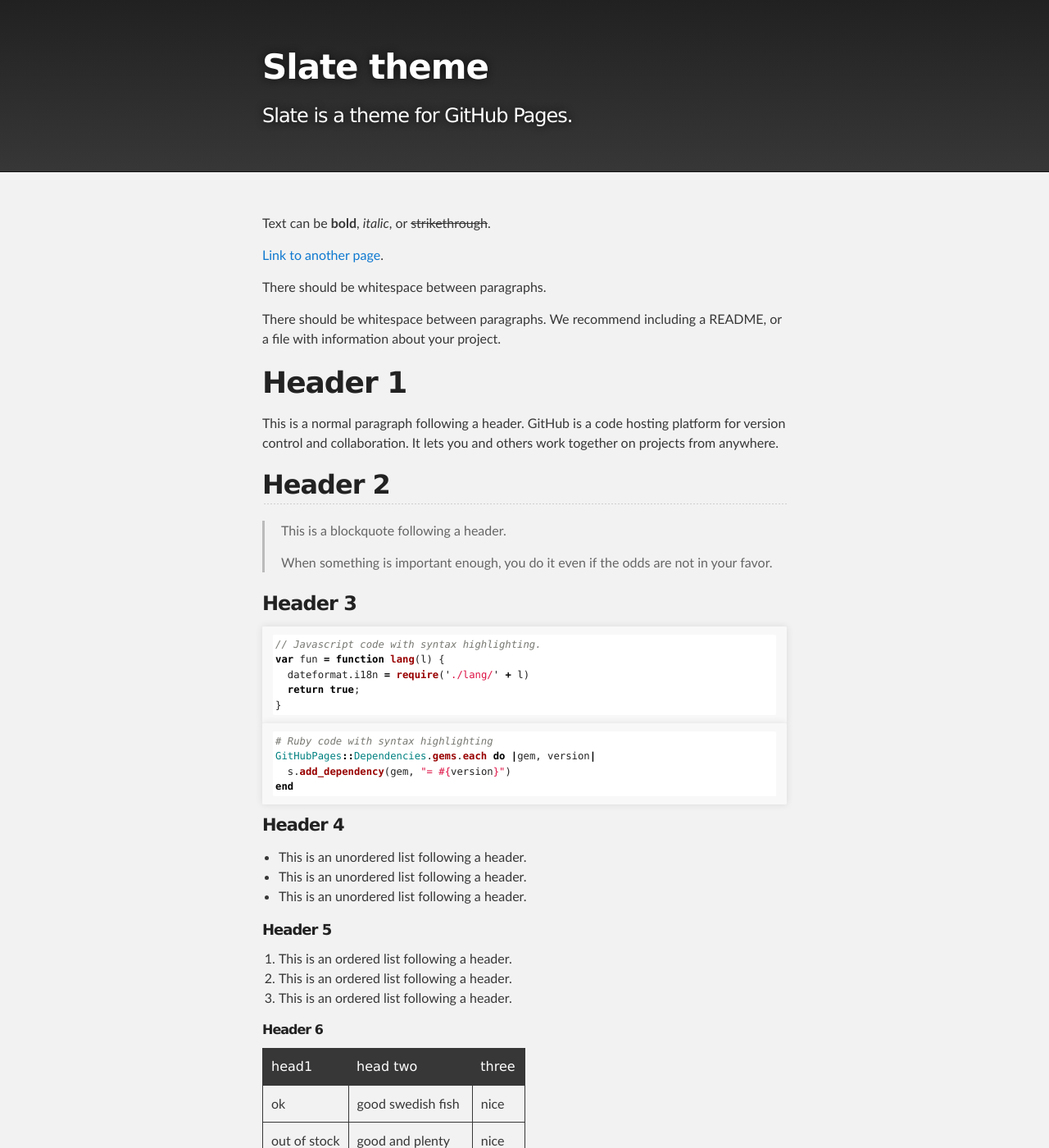
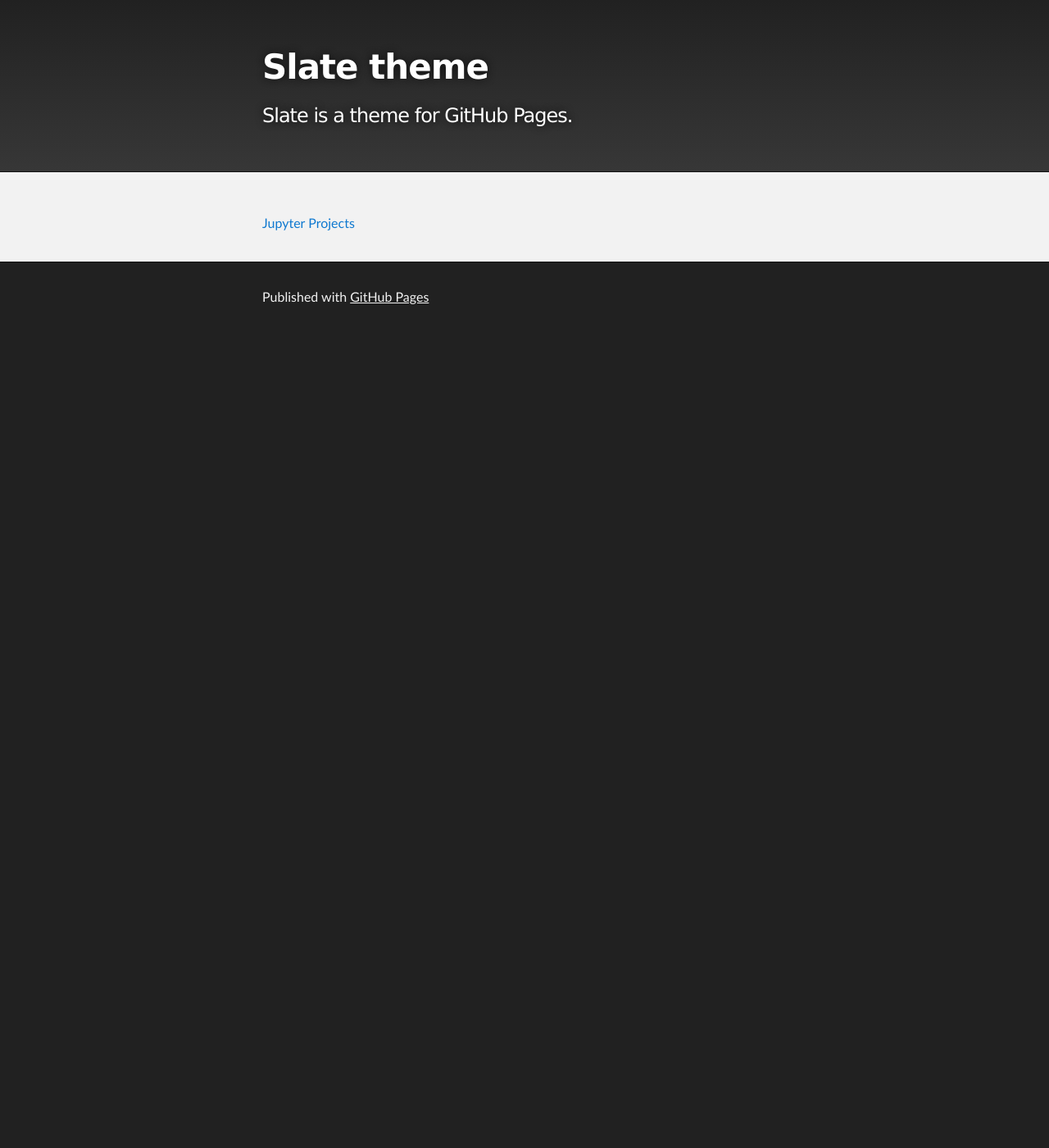
Before and after one commit to denis83/denis83.github.io, a Jekyll site: the page built from index.md, in a window 1280 px wide and 1400 px high. Shown: the whole window at 82% size. Built offline with Jekyll 4.4.1, drawn with Linux system fonts in a browser that asks for light colours; our own code applies the rules of GitHub Pages for plain Markdown files; some of the changed text lies outside the part shown.

Commit message:
Update index.md

````diff
--- a/index.md
+++ b/index.md
@@ -1,124 +1,6 @@
 ---
-title: My Website
+title: Project Portfolio by Denis Pelevin
 description: Personal website on Github
 ---
 
-Text can be **bold**, _italic_, or ~~strikethrough~~.
-
-[Link to another page](./another-page.html).
-
-There should be whitespace between paragraphs.
-
-There should be whitespace between paragraphs. We recommend including a README, or a file with information about your project.
-
-# Header 1
-
-This is a normal paragraph following a header. GitHub is a code hosting platform for version control and collaboration. It lets you and others work together on projects from anywhere.
-
-## Header 2
-
-> This is a blockquote following a header.
->
-> When something is important enough, you do it even if the odds are not in your favor.
-
-### Header 3
-
-```js
-// Javascript code with syntax highlighting.
-var fun = function lang(l) {
-  dateformat.i18n = require('./lang/' + l)
-  return true;
-}
-```
-
-```ruby
-# Ruby code with syntax highlighting
-GitHubPages::Dependencies.gems.each do |gem, version|
-  s.add_dependency(gem, "= #{version}")
-end
-```
-
-#### Header 4
-
-*   This is an unordered list following a header.
-*   This is an unordered list following a header.
-*   This is an unordered list following a header.
-
-##### Header 5
-
-1.  This is an ordered list following a header.
-2.  This is an ordered list following a header.
-3.  This is an ordered list following a header.
-
-###### Header 6
-
-| head1        | head two          | three |
-|:-------------|:------------------|:------|
-| ok           | good swedish fish | nice  |
-| out of stock | good and plenty   | nice  |
-| ok           | good `oreos`      | hmm   |
-| ok           | good `zoute` drop | yumm  |
-
-### There's a horizontal rule below this.
-
-* * *
-
-### Here is an unordered list:
-
-*   Item foo
-*   Item bar
-*   Item baz
-*   Item zip
-
-### And an ordered list:
-
-1.  Item one
-1.  Item two
-1.  Item three
-1.  Item four
-
-### And a nested list:
-
-- level 1 item
-  - level 2 item
-  - level 2 item
-    - level 3 item
-    - level 3 item
-- level 1 item
-  - level 2 item
-  - level 2 item
-  - level 2 item
-- level 1 item
-  - level 2 item
-  - level 2 item
-- level 1 item
-
-### Small image
-
-![Octocat](https://github.githubassets.com/images/icons/emoji/octocat.png)
-
-### Large image
-
-![Branching](https://guides.github.com/activities/hello-world/branching.png)
-
-
-### Definition lists can be used with HTML syntax.
-
-<dl>
-<dt>Name</dt>
-<dd>Godzilla</dd>
-<dt>Born</dt>
-<dd>1952</dd>
-<dt>Birthplace</dt>
-<dd>Japan</dd>
-<dt>Color</dt>
-<dd>Green</dd>
-</dl>
-
-```
-Long, single-line code blocks should not wrap. They should horizontally scroll if they are too long. This line should be long enough to demonstrate this.
-```
-
-```
-The final element.
-```
+[Jupyter Projects](/Jupyter/index.md)
````
